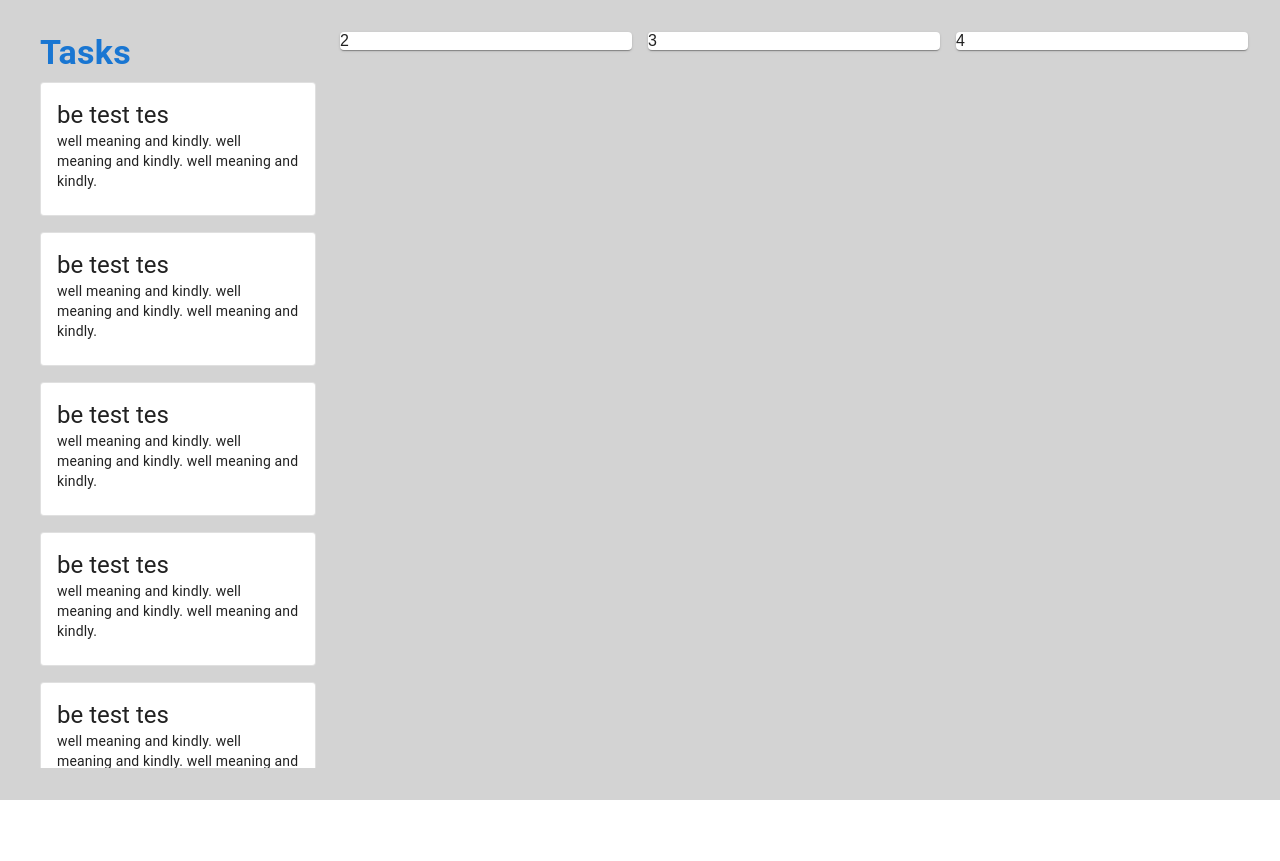
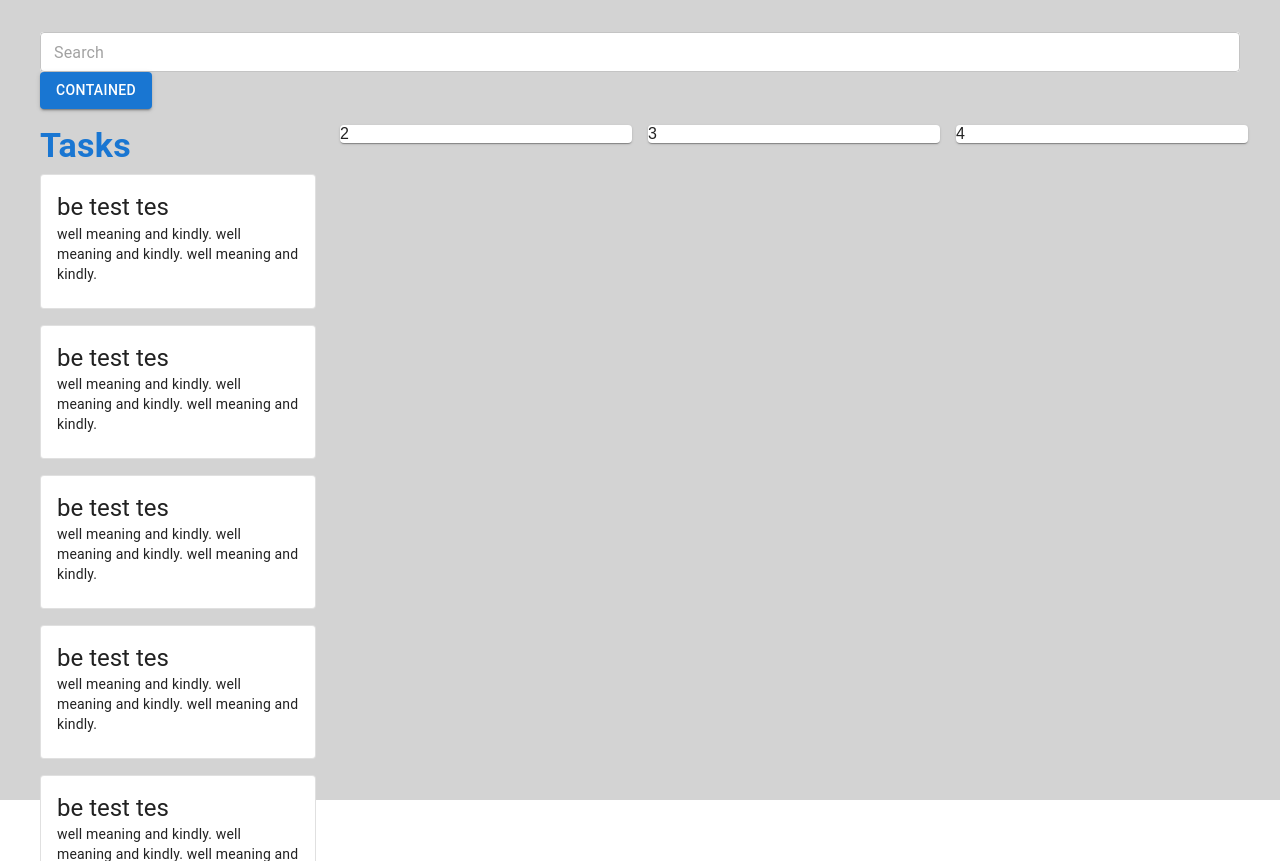
Before and after one commit to randa-11295/To-Do-App, a React (Vite) app: page / in a window 1280 px wide. Before the commit the page ends 800 px from the top, so only its background shows below. Built offline with nearby package versions, Linux system fonts and the light colour scheme.

Commit message:
add search section

```diff
--- a/src/pages/Tasks.jsx
+++ b/src/pages/Tasks.jsx
@@ -2,7 +2,8 @@ import { Box, Typography } from "@mui/material";
 import Grid from "@mui/material/Grid";
 import Paper from "@mui/material/Paper";
 import TaskCard from "../components/cards/TaskCard";
-
+import TextField from "@mui/material/TextField";
+import Button from "@mui/material/Button";
 const Tasks = () => {
   return (
     <Grid
@@ -10,6 +11,17 @@ const Tasks = () => {
       spacing={2}
       sx={{ backgroundColor: "lightgray", p: 4, height: "100vh" }}
     >
+      <Grid size={12} px={1}>
+        <TextField
+          sx={{ backgroundColor: "white", overflow: "hidden", borderRadius: 1 }}
+          id="outlined-basic"
+          placeholder="Search"
+          size="small"
+          variant="outlined"
+          fullWidth
+        />
+        <Button variant="contained">Contained</Button>
+      </Grid>
       <Grid
         size={{ xs: 12, md: 2, lg: 3 }}
         sx={{
@@ -18,9 +30,9 @@ const Tasks = () => {
           overflowY: "scroll",
         }}
       >
-       <Typography variant="h4" color="primary.main" mb={1} fontWeight={700}>
-        Tasks
-       </Typography>
+        <Typography variant="h4" color="primary.main" mb={1} fontWeight={700}>
+          Tasks
+        </Typography>
         <TaskCard />
         <TaskCard />
         <TaskCard />
```
